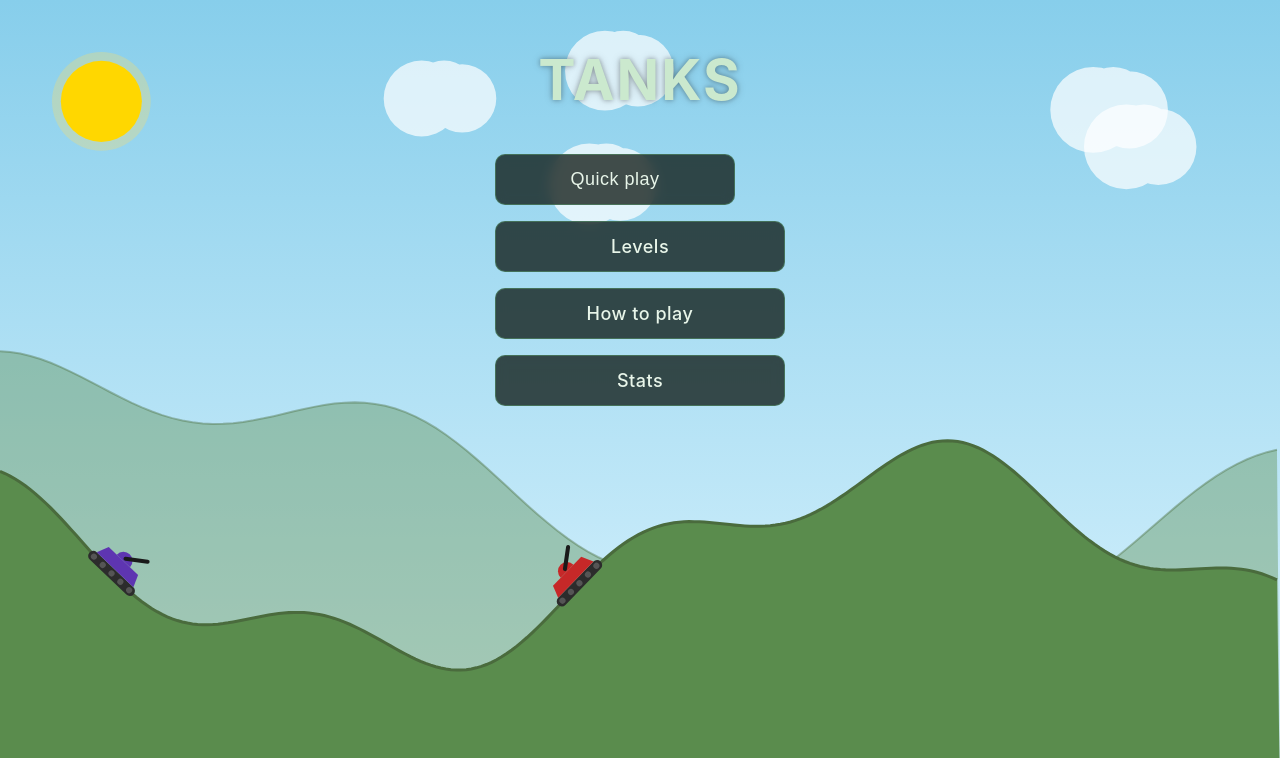
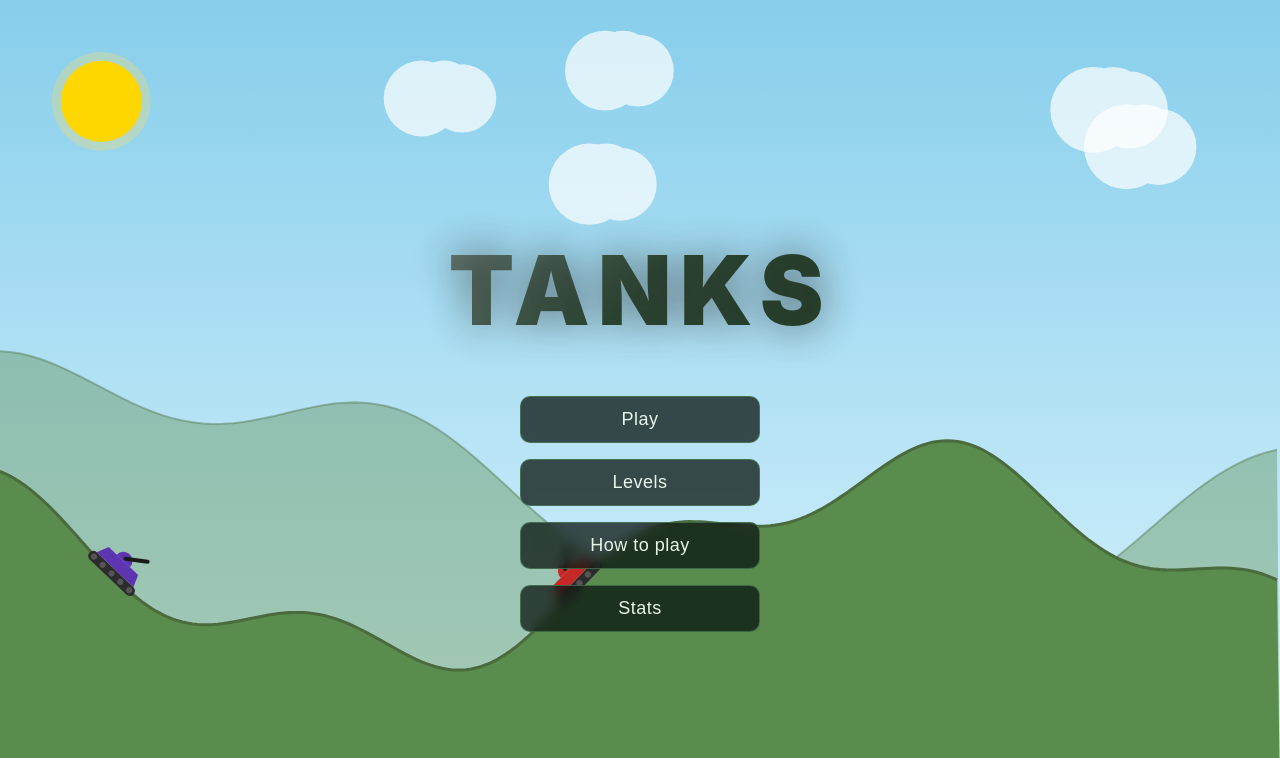
Before and after one commit to hoffmennn/tanks-game, a Vue app: page /#/ in a window 1280 px wide. Shown: the top 758 px of the page. Built offline with nearby package versions, Linux system fonts and the light colour scheme.

Commit message:
"Play" button added, design improvements, translation to eng, added 3 levels

```diff
--- a/src/game_engine/Game.vue
+++ b/src/game_engine/Game.vue
@@ -144,7 +144,7 @@ const nextLevel = () => {
         <!-- UI Overlay: pointer-events: none ensures these don't block game inputs -->
         <div id="ui" class="ui-layer">
             <div class="hp-bar">
-                <div>Hráč HP: <span id="playerHP">100</span></div>
+                <div>Player HP: <span id="playerHP">100</span></div>
                 <div class="hp-fill" id="playerHPBar" style="width: 100%"></div>
             </div>
             <div class="hp-bar">
@@ -152,7 +152,7 @@ const nextLevel = () => {
                 <div class="hp-fill" id="enemyHPBar" style="width: 100%"></div>
             </div>
             <div class="hp-bar">
-                <div>Palivo: <span id="playerFuel">100</span>%</div>
+                <div>Fuel: <span id="playerFuel">100</span>%</div>
                 <div class="hp-fill" id="playerFuelBar" style="width: 100%; background: #ffcc00;"></div>
             </div>
         </div>
@@ -160,19 +160,19 @@ const nextLevel = () => {
        <div class="top-bar ui-layer">
             <HomeButton class="game-homebutton" />
             <div id="turnIndicator" class="turn-indicator">
-                <span id="currentTurn">Na rade: HRÁČ</span>
+                <span id="currentTurn">Player's Turn</span>
             </div>
         </div>
 
         <div id="windIndicator" class="ui-layer wind-indicator">
-            <div>Vietor: <span id="windValue">0</span> m/s</div>
+            <div>Wind: <span id="windValue">0</span> m/s</div>
             <div id="windArrow" style="font-size: 32px;">→</div>
         </div>
 
 
         <div v-if="isGameOver" class="game-over">
             <h1 :style="{ color: playerWon ? '#00ff00' : '#ff0000' }">
-                {{ playerWon ? 'VÍŤAZSTVO!' : 'PREHRA!' }}
+                {{ playerWon ? 'VICTORY!' : 'DEFEAT!' }}
             </h1>
 
             <button @click="triggerRestart">Play again</button>
@@ -328,4 +328,68 @@ body {
 .game-over button:hover {
     background: #45a049;
 }
+
+
+@media (max-height: 500px) and (orientation: landscape) {
+  #ui {
+    top: 10px;
+    left: 10px;
+    font-size: 14px;
+  }
+
+  .hp-bar {
+    margin: 6px 0;
+    padding: 6px;
+  }
+
+  .hp-fill {
+    height: 12px;
+  }
+}
+@media (max-height: 500px) and (orientation: landscape) {
+  #windIndicator {
+    top: 10px;
+    right: 10px;
+    font-size: 14px;
+    padding: 6px 10px;
+  }
+
+  #windArrow {
+    font-size: 20px;
+  }
+}
+
+
+@media (max-height: 500px) and (orientation: landscape) {
+  .top-bar {
+    top: 5px;
+    gap: 8px;
+  }
+
+  .game-homebutton {
+    font-size: 14px;
+    padding: 6px 10px;
+  }
+
+  #turnIndicator {
+    font-size: 14px;
+    padding: 6px 10px;
+  }
+}
+
+@media (max-height: 500px) and (orientation: landscape) {
+  .game-over {
+    padding: 20px;
+  }
+
+  .game-over h1 {
+    font-size: 28px;
+  }
+
+  .game-over button {
+    font-size: 16px;
+    padding: 8px 16px;
+  }
+}
+
 </style>
--- a/src/game_engine/configs/levels.json
+++ b/src/game_engine/configs/levels.json
@@ -63,5 +63,70 @@
         "ENEMY_TANK_COLOR": "#A52A2A",
         "PROJECTILE_COLOR": "#000000",
         "TRAJECTORY_COLOR": "#000000"
-    }
+    },
+
+    {
+    "id": 4,
+    "name": "frozen mountains",
+    "GROUND_Y_FACTOR": 0.72,
+    "TERRAIN_COLOR": "#f2f2f2",
+    "BACKGROUND_COLOR": "linear-gradient(to bottom, #eaf6ff 0%, #cfe9ff 50%, #b7dcff 100%)",
+    "TERRAIN_DIVERSITY": 8,
+    "GRAVITY": 0.5,
+    "TANK_WIDTH": 60,
+    "TANK_HEIGHT": 30,
+    "TANK_SPEED": 2,
+    "POWER_SCALE": 0.04,
+    "DIFFICULTY": 1.4,
+    "MAX_FUEL": 300,
+    "WIND_SPEED_RANDOM": true,
+    "WIND_SPEED_FIXED": 0.5,
+    "PLAYER_TANK_COLOR": "#4f8fb8",
+    "ENEMY_TANK_COLOR": "#1f3b4d",
+    "PROJECTILE_COLOR": "#000000",
+    "TRAJECTORY_COLOR": "#ffffff80"
+},
+{
+    "id": 5,
+    "name": "venus surface",
+    "GROUND_Y_FACTOR": 0.74,
+    "TERRAIN_COLOR": "#b87333",
+    "BACKGROUND_COLOR": "linear-gradient(to bottom, #ffb347 0%, #e07a3f 40%, #8c3b1f 100%)",
+    "TERRAIN_DIVERSITY": 3,
+    "GRAVITY": 1.4,
+    "TANK_WIDTH": 60,
+    "TANK_HEIGHT": 30,
+    "TANK_SPEED": 1.8,
+    "POWER_SCALE": 0.04,
+    "DIFFICULTY": 2.2,
+    "MAX_FUEL": 260,
+    "WIND_SPEED_RANDOM": false,
+    "WIND_SPEED_FIXED": 0.32,
+    "PLAYER_TANK_COLOR": "#ffddb0",
+    "ENEMY_TANK_COLOR": "#5a1e0e",
+    "PROJECTILE_COLOR": "#2b0000",
+    "TRAJECTORY_COLOR": "#ffffff66"
+},
+{
+
+    "id": 6,
+    "name": "green highlands",
+    "GROUND_Y_FACTOR": 0.7,
+    "TERRAIN_COLOR": "#3e8f3e",
+    "BACKGROUND_COLOR": "linear-gradient(to bottom, #e0f2f1 0%, #4db6ac 100%)",
+    "TERRAIN_DIVERSITY": 5,
+    "GRAVITY": 0.55,
+    "TANK_WIDTH": 60,
+    "TANK_HEIGHT": 30,
+    "TANK_SPEED": 2,
+    "POWER_SCALE": 0.04,
+    "DIFFICULTY": 2.6,
+    "MAX_FUEL": 280,
+    "WIND_SPEED_RANDOM": true,
+    "WIND_SPEED_FIXED": 0.3,
+    "PLAYER_TANK_COLOR": "#2bc16c",
+    "ENEMY_TANK_COLOR": "#0b3d2e",
+    "PROJECTILE_COLOR": "#000000",
+    "TRAJECTORY_COLOR": "#ffffff80"
+}
 ]
--- a/src/game_engine/engine.js
+++ b/src/game_engine/engine.js
@@ -449,10 +449,10 @@ export function initGame(level = {}, callbacks = {}) {
     function updateTurnIndicator() {
         const indicator = document.getElementById('currentTurn')
         if (isPlayerTurn) {
-            indicator.textContent = 'Na rade: HRÁČ'
+            indicator.textContent = `Player's Turn`;
             indicator.style.color = '#00ff00'
         } else {
-            indicator.textContent = 'Na rade: PC'
+            indicator.textContent = `PC's Turn`;
             indicator.style.color = '#ff001e'
         }
     }
--- a/src/views/Landing.vue
+++ b/src/views/Landing.vue
@@ -1,37 +1,140 @@
 <template>
   <section class="landing">
-
-
     <div class="content">
-      <h1>Tanks</h1>
+      <h1 ref="titleRef">Tanks</h1>
 
       <nav class="menu">
-        <button class="menu-btn" @click="startQuickPlay">Quick play</button>
-        <RouterLink to="/levels">Levels</RouterLink>
-        <RouterLink to="/how-to-play">How to play</RouterLink>
-        <RouterLink to="/stats">Stats</RouterLink>
+        <button class="menu-btn" @click="startPlay">Play</button>
+        <button class="menu-btn" @click="goTo('/levels')">Levels</button>
+        <button class="menu-btn" @click="goTo('/how-to-play')">How to play</button>
+        <button class="menu-btn" @click="goTo('/stats')">Stats</button>
       </nav>
     </div>
   </section>
 </template>
 
 <script setup>
+import { ref, onMounted, onUnmounted } from 'vue'
 import { useRouter } from 'vue-router'
-import levelsData from '@/game_engine/configs/levels.json'
 
 const router = useRouter()
+const titleRef = ref(null)
 
-function startQuickPlay() {
-  const levels = Array.isArray(levelsData) ? levelsData : []
-  const random = levels.length
-    ? levels[Math.floor(Math.random() * levels.length)].id
-    : 1
-  router.push(`/game/${random}`)
+const goTo = (path) => {
+  router.push(path);
+};
+
+function startPlay() {
+  const raw = localStorage.getItem('tanksGameLevels')
+
+  // fallback – ak by localStorage bolo prázdne
+  if (!raw) {
+    router.push('/game/1')
+    return
+  }
+
+  const levels = JSON.parse(raw)
+
+  // získať odomknuté levely
+  const unlockedLevels = Object.entries(levels)
+    .filter(([_, data]) => data.unlocked)
+    .map(([id]) => Number(id))
+
+  if (unlockedLevels.length === 0) {
+    router.push('/game/1')
+    return
+  }
+
+  const lastUnlocked = Math.max(...unlockedLevels)
+  router.push(`/game/${lastUnlocked}`)
 }
+
+const handleMouseMove = (e) => {
+  if (!titleRef.value) return
+
+  const rect = titleRef.value.getBoundingClientRect()
+  const centerX = rect.left + rect.width / 2
+  const centerY = rect.top + rect.height / 2
+
+  const deltaX = (e.clientX - centerX) / 30
+  const deltaY = (e.clientY - centerY) / 30
+
+  titleRef.value.style.transform = `perspective(1000px) rotateY(${deltaX}deg) rotateX(${-deltaY}deg)`
+}
+
+const handleMouseLeave = () => {
+  if (!titleRef.value) return
+  titleRef.value.style.transform = 'perspective(1000px) rotateY(0deg) rotateX(0deg)'
+}
+
+onMounted(() => {
+  window.addEventListener('mousemove', handleMouseMove)
+  if (titleRef.value) {
+    titleRef.value.addEventListener('mouseleave', handleMouseLeave)
+  }
+})
+
+onUnmounted(() => {
+  window.removeEventListener('mousemove', handleMouseMove)
+  if (titleRef.value) {
+    titleRef.value.removeEventListener('mouseleave', handleMouseLeave)
+  }
+})
 </script>
 
+<style scoped>
+h1 {
+  font-size: clamp(52px, 8vw, 96px);
+  font-weight: 900;
+  margin-bottom: clamp(30px, 5vh, 60px);
+  background: linear-gradient(135deg, #6d807c 0%, #28462f 50%, #28432b 100%);
+  -webkit-background-clip: text;
+  -webkit-text-fill-color: transparent;
+  background-clip: text;
+  text-shadow: 0 0 40px rgba(20, 20, 15, 0.188);
+  letter-spacing: clamp(4px, 0.8vw, 8px);
+  position: relative;
+  cursor: default;
+  animation: float 3s ease-in-out infinite;
+  transition: transform 0.1s ease-out, filter 0.3s ease;
+}
 
-<style scoped>
+h1::before {
+  content: 'TANKS';
+  position: absolute;
+  left: 0;
+  right: 0;
+  top: 0;
+  background: linear-gradient(135deg, #232928 0%, #50595a 50%, #2b3131 100%);
+  -webkit-background-clip: text;
+  -webkit-text-fill-color: transparent;
+  background-clip: text;
+  filter: blur(20px);
+  opacity: 0.5;
+  z-index: -1;
+  animation: glow 2s ease-in-out infinite alternate;
+}
+
+@keyframes float {
+  0%, 100% {
+    transform: translateY(0px);
+  }
+  50% {
+    transform: translateY(-10px);
+  }
+}
+
+@keyframes glow {
+  from {
+    opacity: 0.3;
+    filter: blur(15px);
+  }
+  to {
+    opacity: 0.6;
+    filter: blur(25px);
+  }
+}
+
 .landing {
   height: 100vh;
   overflow-y: auto;
@@ -40,16 +143,14 @@ function startQuickPlay() {
 .content {
   position: relative;
   z-index: 1;
-
+  margin-top: 20vh;
   height: 100%;
   display: flex;
   flex-direction: column;
   align-items: center;
-
   text-align: center;
   color: #e8f5e9;
 }
-
 
 .menu {
   display: flex;
@@ -59,8 +160,8 @@ function startQuickPlay() {
 
 /* MENU ITEM */
 .menu a {
-  width: 240px;
-  padding: 14px 24px;
+  width: clamp(200px, 30vw, 240px);
+  padding: clamp(12px, 1.5vh, 14px) clamp(20px, 3vw, 24px);
 
   background: rgba(10, 20, 15, 0.75);
   backdrop-filter: blur(6px);
@@ -69,7 +170,7 @@ function startQuickPlay() {
   border-radius: 10px;
 
   color: #e8f5e9;
-  font-size: 18px;
+  font-size: clamp(16px, 2vw, 18px);
   font-weight: 500;
   letter-spacing: 0.5px;
   text-decoration: none;
@@ -84,14 +185,14 @@ function startQuickPlay() {
 
 /* Make the button look like menu links */
 .menu .menu-btn {
-  width: 240px;
-  padding: 14px 24px;
+  width: clamp(200px, 30vw, 240px);
+  padding: clamp(12px, 1.5vh, 14px) clamp(20px, 3vw, 24px);
   background: rgba(10, 20, 15, 0.75);
   backdrop-filter: blur(6px);
   border: 1px solid rgba(80, 140, 100, 0.6);
   border-radius: 10px;
   color: #e8f5e9;
-  font-size: 18px;
+  font-size: clamp(16px, 2vw, 18px);
   font-weight: 500;
   letter-spacing: 0.5px;
   text-align: center;
@@ -133,16 +234,9 @@ function startQuickPlay() {
 }
 
 /* MOBILE */
-@media (max-width: 600px) {
-  h1 {
-    font-size: 42px;
-    margin-bottom: 30px;
-  }
-
-  .menu a {
-    width: 200px;
-    font-size: 16px;
-    padding: 12px 20px;
+@media (max-width: 1000px) {
+  .content {
+    margin-top: 5vh;
   }
 }
 </style>
```
